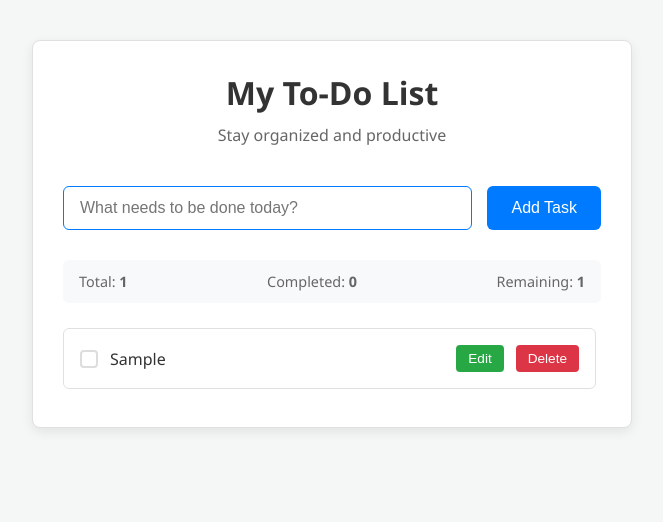
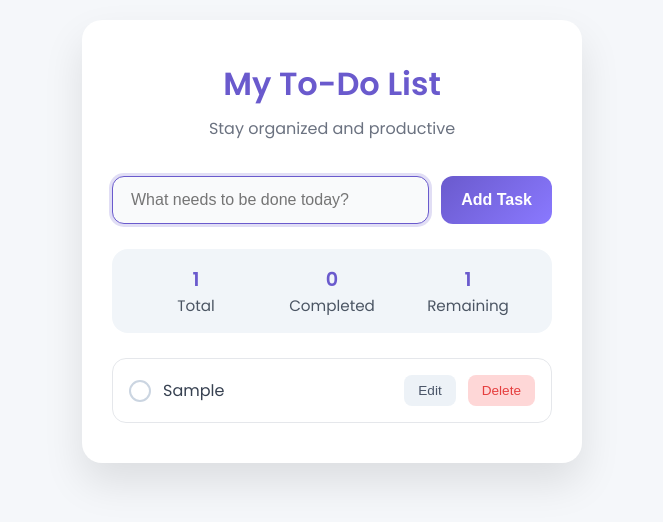
Before and after one commit to arnab-exe/todolist_website, a plain HTML site: page index.html in a window 1280 px wide. Both pictures are taken after typing "Sample" into the empty fields and a click on the button "Add Task". Shown: the whole page, without its empty margins (308-971 px from the left). Drawn offline with Linux system fonts and the light colour scheme.

Commit message:
ui update

```diff
--- a/index.html
+++ b/index.html
@@ -1,10 +1,10 @@
 <!DOCTYPE html>
 <html lang="en">
 <head>
-    <meta charset="UTF-8">
-    <meta name="viewport" content="width=device-width, initial-scale=1.0">
-    <title>To-Do List App</title>
-    <link rel="stylesheet" href="style.css">
+  <meta charset="UTF-8" />
+  <meta name="viewport" content="width=device-width, initial-scale=1.0"/>
+  <title>My To-Do List</title>
+  <link rel="stylesheet" href="style.css"/>
 </head>
 <body>
   <div class="container">
@@ -19,14 +19,14 @@
         class="task-input"
         placeholder="What needs to be done today?"
         id="taskInput"
-            >
+      />
       <button class="add-btn" id="addBtn">Add Task</button>
     </div>
 
     <div class="stats" id="stats">
-            <span>Total: <strong id="totalCount">0</strong></span>
-            <span>Completed: <strong id="completedCount">0</strong></span>
-            <span>Remaining: <strong id="remainingCount">0</strong></span>
+      <span><strong id="totalCount">0</strong>Total</span>
+      <span><strong id="completedCount">0</strong>Completed</span>
+      <span><strong id="remainingCount">0</strong>Remaining</span>
     </div>
 
     <div class="task-list" id="taskList">
@@ -37,7 +37,6 @@
       </div>
     </div>
   </div>
-
   <script src="script.js"></script>
 </body>
 </html>
--- a/script.js
+++ b/script.js
@@ -1,14 +1,11 @@
-// Task management class for better organization
 class TodoApp {
   constructor() {
     this.initializeElements();
-        // Load tasks from Local Storage first
     this.tasks = this.loadTasks();
     this.bindEvents();
     this.render();
   }
 
-    // Initialize DOM elements
   initializeElements() {
     this.taskInput = document.getElementById('taskInput');
     this.addBtn = document.getElementById('addBtn');
@@ -19,7 +16,6 @@ class TodoApp {
     this.remainingCount = document.getElementById('remainingCount');
   }
 
-    // Bind event listeners
   bindEvents() {
     this.addBtn.addEventListener('click', () => this.addTask());
     this.taskInput.addEventListener('keypress', (e) => {
@@ -30,7 +26,6 @@ class TodoApp {
     this.taskInput.focus();
   }
 
-    // Add a new task
   addTask() {
     const taskText = this.taskInput.value.trim();
     if (taskText === '') {
@@ -39,7 +34,7 @@ class TodoApp {
     }
 
     const newTask = {
-            id: Date.now(), // Use timestamp for a unique ID
+      id: Date.now(),
       text: this.escapeHtml(taskText),
       completed: false,
     };
@@ -51,7 +46,6 @@ class TodoApp {
     this.render();
   }
 
-    // Toggle task completion status
   toggleTask(taskId) {
     const task = this.tasks.find(t => t.id === taskId);
     if (task) {
@@ -61,34 +55,29 @@ class TodoApp {
     }
   }
 
-    // Delete a task
   deleteTask(taskId) {
     this.tasks = this.tasks.filter(t => t.id !== taskId);
     this.saveTasks();
     this.render();
   }
 
-    // Update task text after inline editing
   updateTaskText(taskId, newText) {
     const task = this.tasks.find(t => t.id === taskId);
     if (task && newText.trim()) {
       task.text = this.escapeHtml(newText.trim());
       this.saveTasks();
     }
-        // No re-render needed, as blur event handles UI change
   }
 
-    // Show error message
   showError(message) {
-        this.taskInput.style.borderColor = '#dc3545';
+    this.taskInput.style.borderColor = '#ef476f';
     this.taskInput.placeholder = message;
     setTimeout(() => {
-            this.taskInput.style.borderColor = '#ddd';
+      this.taskInput.style.borderColor = '#e0e6ed';
       this.taskInput.placeholder = 'What needs to be done today?';
     }, 2000);
   }
 
-    // Render all tasks and update UI
   render() {
     this.updateStats();
 
@@ -99,73 +88,72 @@ class TodoApp {
     }
 
     this.hideEmptyState();
-        this.taskList.innerHTML = ''; // Clear list before re-rendering
+    this.taskList.innerHTML = '';
     this.tasks.forEach(task => {
       const taskElement = this.createTaskElement(task);
       this.taskList.appendChild(taskElement);
     });
   }
 
-    // Create a single task element
   createTaskElement(task) {
   const taskDiv = document.createElement('div');
   taskDiv.className = `task-item ${task.completed ? 'completed' : ''}`;
   taskDiv.setAttribute('data-id', task.id);
 
-        taskDiv.innerHTML = `
+  // Base innerHTML always has the checkbox and text
+  let innerHTML = `
     <div class="task-checkbox ${task.completed ? 'checked' : ''}"></div>
     <span class="task-text ${task.completed ? 'completed' : ''}">${task.text}</span>
-            <button class="edit-btn">Edit</button>
-            <button class="delete-btn">Delete</button>
   `;
 
-        // --- Add event listeners directly to the elements ---
+  // If not completed, include Edit button
+  if (!task.completed) {
+    innerHTML += `<button class="edit-btn">Edit</button>`;
+  }
 
+  // Always include Delete button
+  innerHTML += `<button class="delete-btn">Delete</button>`;
+
+  taskDiv.innerHTML = innerHTML;
+
+  // Toggle completion
   taskDiv.querySelector('.task-checkbox').addEventListener('click', () => {
     this.toggleTask(task.id);
   });
 
+  // Delete
   taskDiv.querySelector('.delete-btn').addEventListener('click', () => {
     this.deleteTask(task.id);
   });
 
+  // If Edit exists (only for incomplete tasks), bind editing
   const taskTextElement = taskDiv.querySelector('.task-text');
   const editBtn = taskDiv.querySelector('.edit-btn');
 
+  if (editBtn) {
     editBtn.addEventListener('click', () => {
-            // Enable editing and focus on the text
       taskTextElement.contentEditable = 'true';
       taskTextElement.focus();
-            editBtn.style.display = 'none'; // Hide edit button during edit
+      editBtn.style.display = 'none';
     });
 
     taskTextElement.addEventListener('blur', () => {
-            // When focus is lost, save the new text
       taskTextElement.contentEditable = 'false';
       this.updateTaskText(task.id, taskTextElement.innerText);
-            editBtn.style.display = 'inline-block'; // Show edit button again
+      editBtn.style.display = 'inline-block';
     });
 
     taskTextElement.addEventListener('keypress', (e) => {
-            // Save on Enter key
       if (e.key === 'Enter') {
-                e.preventDefault(); // Prevent new line
-                taskTextElement.blur(); // Trigger the blur event to save
+        e.preventDefault();
+        taskTextElement.blur();
       }
     });
+  }
 
   return taskDiv;
 }
 
-    // Escape HTML to prevent XSS attacks
-    escapeHtml(text) {
-        const map = {
-            '&': '&amp;', '<': '&lt;', '>': '&gt;', '"': '&quot;', "'": '&#039;'
-        };
-        return text.replace(/[&<>"']/g, m => map[m]);
-    }
-
-    // Update statistics
   updateStats() {
     const total = this.tasks.length;
     const completed = this.tasks.filter(t => t.completed).length;
@@ -174,23 +162,35 @@ class TodoApp {
     this.remainingCount.textContent = total - completed;
   }
 
-    // Show or hide the empty state message
-    showEmptyState() { this.emptyState.style.display = 'block'; }
-    hideEmptyState() { this.emptyState.style.display = 'none'; }
+  showEmptyState() {
+    this.emptyState.style.display = 'block';
+  }
 
-    // Load tasks from Local Storage
+  hideEmptyState() {
+    this.emptyState.style.display = 'none';
+  }
+
   loadTasks() {
     const tasksJson = localStorage.getItem('todoTasks');
     return tasksJson ? JSON.parse(tasksJson) : [];
   }
 
-    // Save tasks to Local Storage
   saveTasks() {
     localStorage.setItem('todoTasks', JSON.stringify(this.tasks));
   }
+
+  escapeHtml(text) {
+    const map = {
+      '&': '&amp;',
+      '<': '&lt;',
+      '>': '&gt;',
+      '"': '&quot;',
+      "'": '&#039;'
+    };
+    return text.replace(/[&<>"']/g, m => map[m]);
+  }
 }
 
-// Initialize the app when the DOM is fully loaded
 document.addEventListener('DOMContentLoaded', () => {
   new TodoApp();
 });
--- a/style.css
+++ b/style.css
@@ -1,3 +1,5 @@
+@import url('https://fonts.googleapis.com/css2?family=Poppins:wght@400;600&display=swap');
+
 * {
   margin: 0;
   padding: 0;
@@ -5,8 +7,8 @@
 }
 
 body {
-    font-family: 'Segoe UI', Tahoma, Geneva, Verdana, sans-serif;
-    background: #f4f7f6;
+  font-family: 'Poppins', sans-serif;
+  background: #f5f7fa;
   min-height: 100vh;
   padding: 20px;
   display: flex;
@@ -17,87 +19,99 @@ body {
 
 .container {
   background: #ffffff;
-    border: 1px solid #e0e0e0;
-    border-radius: 8px;
-    box-shadow: 0 4px 12px rgba(0, 0, 0, 0.08);
-    padding: 30px;
+  border-radius: 20px;
+  box-shadow: 0 20px 40px rgba(0, 0, 0, 0.1);
+  padding: 40px 30px;
   width: 100%;
-    max-width: 600px;
-    margin-top: 20px;
+  max-width: 500px;
 }
 
 .header {
   text-align: center;
-    margin-bottom: 40px;
+  margin-bottom: 35px;
 }
 
 .header h1 {
-    color: #333;
+  color: #6a5acd;
   font-size: 2rem;
   font-weight: 600;
-    margin-bottom: 10px;
+  margin-bottom: 8px;
 }
 
 .header p {
-    color: #666;
+  color: #6b7280;
   font-size: 1rem;
 }
 
 .input-section {
   display: flex;
-    gap: 15px;
-    margin-bottom: 30px;
+  gap: 12px;
+  margin-bottom: 25px;
   flex-wrap: wrap;
 }
 
 .task-input {
   flex: 1;
-    min-width: 250px;
-    padding: 12px 16px;
-    border: 1px solid #ddd;
-    border-radius: 6px;
+  min-width: 200px;
+  padding: 14px 18px;
+  border: 1px solid #e0e6ed;
+  border-radius: 12px;
   font-size: 1rem;
-    transition: border-color 0.2s ease;
-    background: #ffffff;
+  transition: border-color 0.2s ease, box-shadow 0.2s ease;
+  background: #f9fafb;
 }
 
 .task-input:focus {
   outline: none;
-    border-color: #007bff;
+  border-color: #6a5acd;
+  box-shadow: 0 0 0 3px rgba(106, 90, 205, 0.2);
 }
 
 .add-btn {
-    padding: 12px 24px;
-    background: #007bff;
+  padding: 14px 20px;
+  background: linear-gradient(135deg, #6a5acd, #8a79ff);
   color: white;
   border: none;
-    border-radius: 6px;
+  border-radius: 12px;
   font-size: 1rem;
-    font-weight: 500;
+  font-weight: 600;
   cursor: pointer;
-    transition: background-color 0.2s ease;
-    white-space: nowrap;
+  transition: transform 0.2s ease, box-shadow 0.2s ease;
 }
 
 .add-btn:hover {
-    background: #0056b3;
+  transform: translateY(-2px);
+  box-shadow: 0 6px 14px rgba(106, 90, 205, 0.3);
 }
 
 .stats {
   display: flex;
   justify-content: space-between;
   margin-bottom: 25px;
-    padding: 12px 16px;
-    background: #f8f9fa;
-    border-radius: 6px;
-    font-size: 0.9rem;
-    color: #666;
+  padding: 16px;
+  background: #f1f5f9;
+  border-radius: 16px;
+  font-size: 0.95rem;
+  color: #4b5563;
+  text-align: center;
+}
+
+.stats span {
+  flex: 1;
+}
+
+.stats strong {
+  display: block;
+  font-size: 1.2rem;
+  color: #6a5acd;
 }
 
 .task-list {
   max-height: 500px;
   overflow-y: auto;
-    padding-right: 5px; /* Space for scrollbar */
+  display: flex;
+  flex-direction: column;
+  gap: 12px;
 }
 
 .task-item {
@@ -105,161 +119,134 @@ body {
   align-items: center;
   gap: 12px;
   padding: 16px;
-    margin-bottom: 8px;
   background: #ffffff;
-    border: 1px solid #e0e0e0;
-    border-radius: 6px;
-    transition: box-shadow 0.2s ease;
+  border: 1px solid #e5e7eb;
+  border-radius: 14px;
+  transition: box-shadow 0.2s ease, transform 0.2s ease;
 }
 
 .task-item:hover {
-    box-shadow: 0 2px 8px rgba(0, 0, 0, 0.1);
+  box-shadow: 0 4px 12px rgba(0, 0, 0, 0.06);
+  transform: translateY(-2px);
 }
 
 .task-item.completed {
   opacity: 0.7;
-    background: #f8f9fa;
 }
 
 .task-checkbox {
-    width: 18px;
-    height: 18px;
-    border: 2px solid #ddd;
-    border-radius: 4px;
+  width: 22px;
+  height: 22px;
+  border: 2px solid #cbd5e1;
+  border-radius: 50%;
   cursor: pointer;
+  transition: all 0.2s ease;
   display: flex;
   align-items: center;
   justify-content: center;
-    transition: all 0.2s ease;
-    background: white;
-    flex-shrink: 0;
 }
 
 .task-checkbox.checked {
-    background: #007bff;
-    border-color: #007bff;
+  background: #6a5acd;
+  border-color: #6a5acd;
 }
 
 .task-checkbox.checked::after {
   content: '✓';
   color: white;
   font-size: 12px;
-    font-weight: bold;
 }
 
 .task-text {
   flex-grow: 1;
   font-size: 1rem;
-    color: #333;
-    word-wrap: break-word;
-    word-break: break-all;
-    cursor: text;
+  color: #374151;
 }
 
 .task-text.completed {
   text-decoration: line-through;
-    color: #888;
+  color: #9ca3af;
 }
 
 .task-text:focus {
   outline: none;
-    background: #e9f5ff;
+  background: #eef2ff;
   padding: 2px 4px;
   border-radius: 4px;
 }
 
-.edit-btn, .delete-btn {
-    padding: 6px 12px;
-    color: white;
-    border: none;
-    border-radius: 4px;
-    cursor: pointer;
-    font-size: 0.85rem;
-    font-weight: 500;
-    transition: background-color 0.2s ease;
-    flex-shrink: 0;
-}
-
-.edit-btn {
-    background: #28a745; /* Green */
-}
-
-.edit-btn:hover {
-    background: #218838;
-}
-
+.edit-btn,
 .delete-btn {
-    background: #dc3545; /* Red */
-}
-
-.delete-btn:hover {
-    background: #c82333;
+  display: none; /* Hide edit/delete for minimalist look */
 }
 
 .empty-state {
   text-align: center;
   padding: 60px 20px;
-    color: #999;
+  color: #9ca3af;
 }
 
 .empty-state .emoji {
   font-size: 3rem;
-    margin-bottom: 20px;
+  margin-bottom: 15px;
   display: block;
 }
 
 .empty-state h3 {
   font-size: 1.3rem;
   margin-bottom: 10px;
-    color: #666;
 }
 
 .empty-state p {
   font-size: 1rem;
-    opacity: 0.8;
 }
 
-/* Responsive Design */
-@media (max-width: 600px) {
-    .container {
-        padding: 20px;
-        margin: 10px;
+.edit-btn,
+.delete-btn {
+  display: inline-block;
+  padding: 8px 14px;
+  border: none;
+  border-radius: 8px;
+  cursor: pointer;
+  font-size: 0.85rem;
+  font-weight: 500;
+  transition: all 0.2s ease;
+  color: white;
 }
 
-    .header h1 {
-        font-size: 1.5rem;
+.edit-btn {
+    background: #edf2f7;
+    color: #4a5568;
 }
 
-    .input-section {
-        flex-direction: column;
+.edit-btn:hover {
+    background: #e2e8f0;
+    transform: scale(1.05);
 }
 
-    .task-input {
-        min-width: auto;
+.delete-btn {
+    background: #fed7d7;
+    color: #e53e3e;
 }
 
-    .stats {
-        flex-direction: column;
-        gap: 5px;
-        text-align: center;
+.delete-btn:hover {
+    background: #fbb6bb;
+    transform: scale(1.05);
 }
-}
+
 
 /* Scrollbar Styling */
 .task-list::-webkit-scrollbar {
   width: 6px;
 }
-
 .task-list::-webkit-scrollbar-track {
   background: #f1f1f1;
   border-radius: 3px;
 }
-
 .task-list::-webkit-scrollbar-thumb {
   background: #c1c1c1;
   border-radius: 3px;
 }
-
 .task-list::-webkit-scrollbar-thumb:hover {
   background: #a8a8a8;
 }
```
Lines whose indentation alone changed are shown as unchanged.
